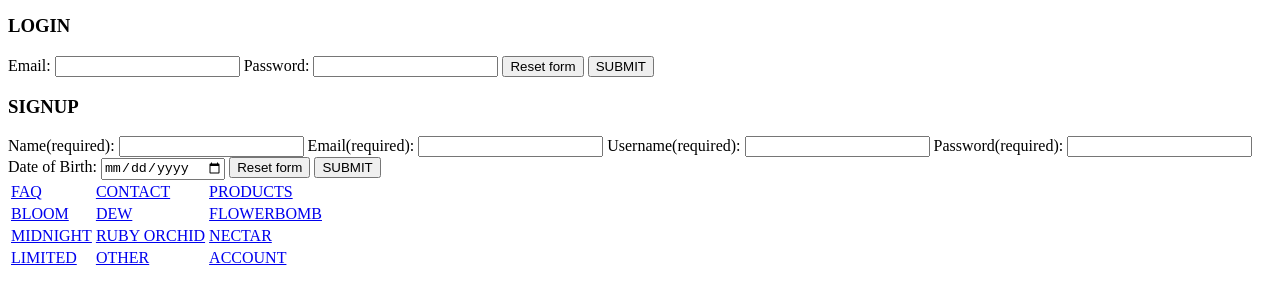
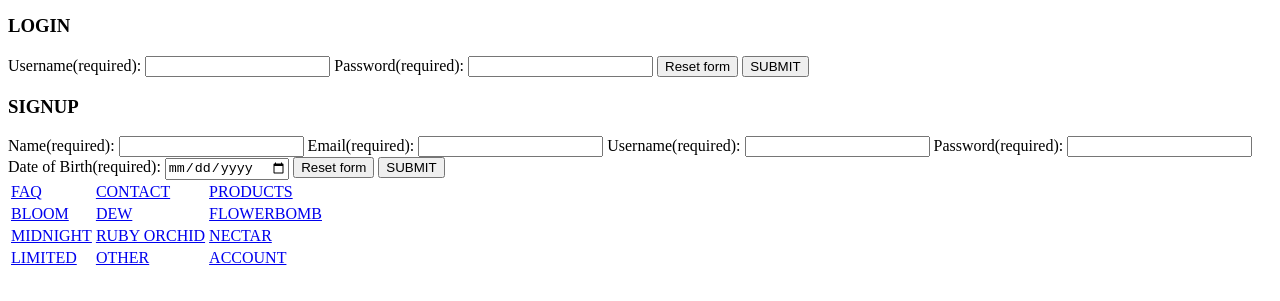
Before and after one commit to imd1005-web-development-winter-2023/assignment-02-cynw22, a plain HTML site: page account.html in a window 1280 px wide. Shown: the part 287-588 px from the top of the page. Drawn offline with Linux system fonts and the light colour scheme.

Commit message:
changed forms

```diff
--- a/account.html
+++ b/account.html
@@ -24,10 +24,10 @@
 
             <h3>LOGIN</h3>
             <form>
-                <label for="email">Email:</label>
-                <input type="text" id="email" name="email" autocomplete="email" />
-                <label for="message">Password:</label>
-                <input type="password" id="password" name="password" />
+                <label for="username">Username(required):</label>
+                <input type="text" id="username" name="username" required="required" />
+                <label for="password">Password(required):</label>
+                <input type="password" id="password" name="password" required="required" />
                 <button type="reset">Reset form</button>
                 <button type="submit">SUBMIT</button>
             </form>
@@ -36,13 +36,13 @@
                 <label for="name">Name(required):</label>
                 <input type="text" id="name" name="name"  required="required" />
                 <label for="email">Email(required):</label>
-                <input type="text" id="email" name="email" autocomplete="email"  required="required"/>
+                <input type="email" id="email" name="email" autocomplete="email"  required="required"/>
                 <label for="username">Username(required):</label>
                 <input type="text" id="name" name="name" required="required" />
                 <label for="password">Password(required):</label>
-                <input type="text" id="password" name="password" required="required" />
-                <label for="birth">Date of Birth:</label>
-                <input type="date" id="birth" name="birth" />
+                <input type="password" id="password" name="password" required="required" />
+                <label for="birth">Date of Birth(required):</label>
+                <input type="date" id="birth" name="birth" required="required" />
                 <button type="reset">Reset form</button>
                 <button type="submit">SUBMIT</button>
             </form>
```
Also changed, not shown: index.html (+2 -2 lines).
